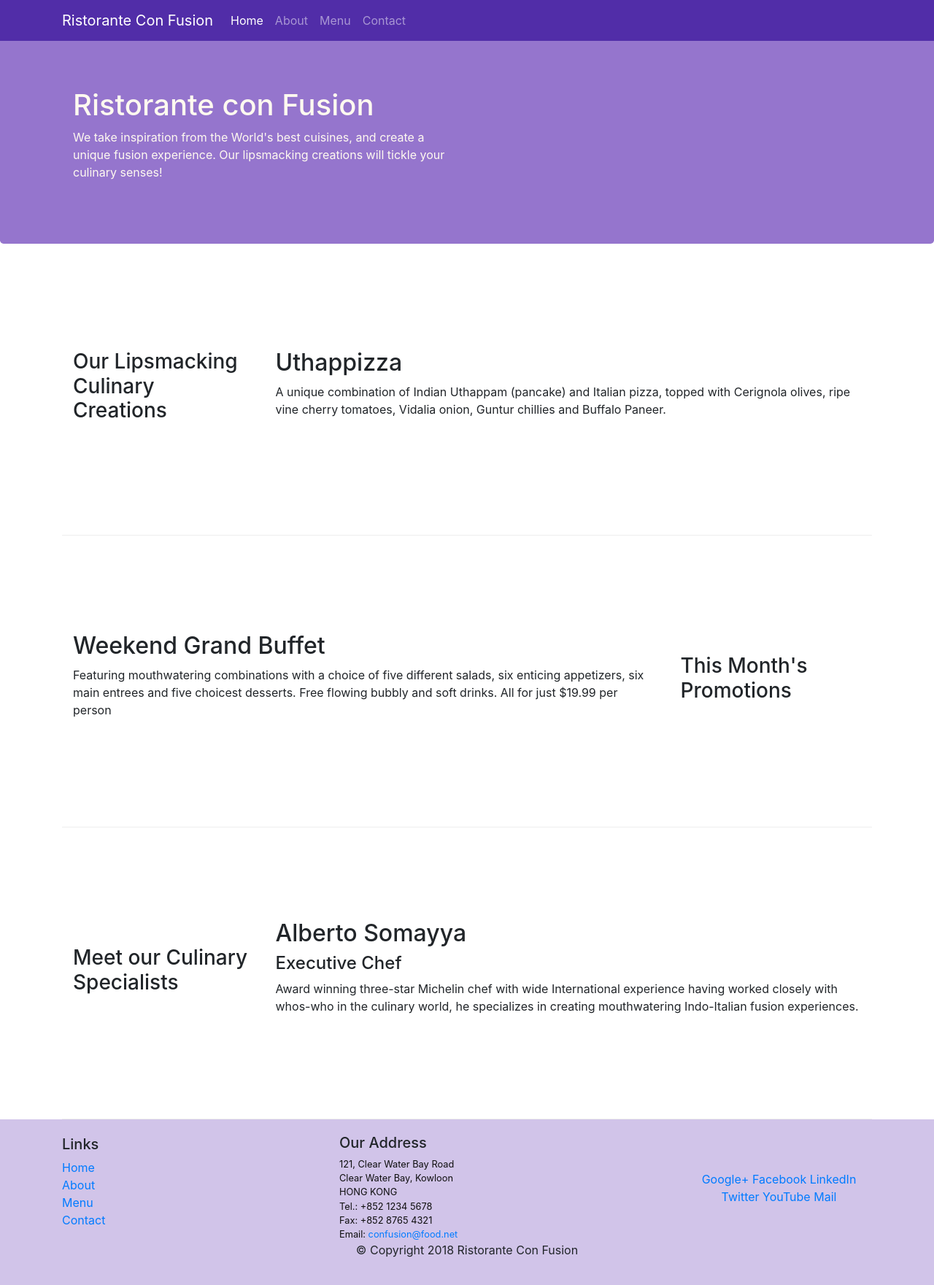
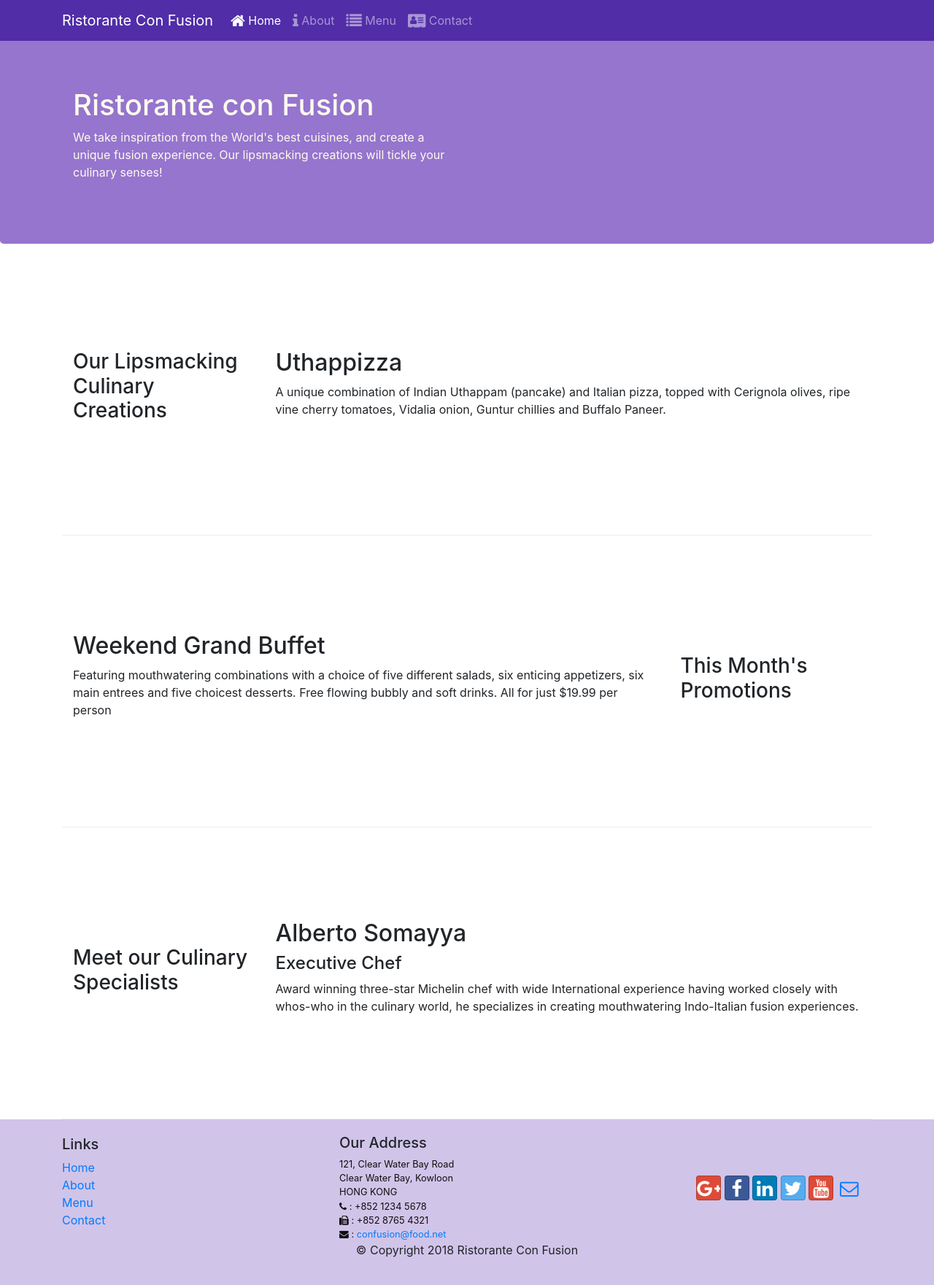
Before and after one commit to SatyamP07/React-FullStack-Bootstrap, a website: page index.html in a window 1280 px wide. Shown: the whole page at 73% size. Drawn offline with nearby package versions, Linux system fonts and the light colour scheme.

Commit message:
Icon Fonts

```diff
--- a/index.html
+++ b/index.html
@@ -9,6 +9,8 @@
 
     <!-- Bootstrap CSS -->
     <link rel="stylesheet" href="node_modules/bootstrap/dist/css/bootstrap.min.css">
+    <link rel="stylesheet" href="node_modules/font-awesome/css/font-awesome.min.css">
+     <link rel="stylesheet" href="node_modules/bootstrap-social/bootstrap-social.css">
     <link rel="stylesheet" href="css/styles.css">
     <title>Ristorante Con Fusion</title>
 </head>
@@ -22,10 +24,10 @@
             <a class="navbar-brand" href="#">Ristorante Con Fusion</a>
             <div class="collapse navbar-collapse" id="Navbar">
                 <ul class="navbar-nav mr-auto">
-                    <li class="nav-item active"><a class="nav-link" href="#">Home</a></li>
-                    <li class="nav-item"><a class="nav-link" href="./aboutus.html">About</a></li>
-                    <li class="nav-item"><a class="nav-link" href="#">Menu</a></li>
-                    <li class="nav-item"><a class="nav-link" href="#">Contact</a></li>
+                    <li class="nav-item active"><a class="nav-link" href="#"><span class="fa fa-home fa-lg"></span> Home</a></li>
+                    <li class="nav-item"><a class="nav-link" href="./aboutus.html"><span class="fa fa-info fa-lg"></span> About</a></li>
+                    <li class="nav-item"><a class="nav-link" href="#"><span class="fa fa-list fa-lg"></span> Menu</a></li>
+                    <li class="nav-item"><a class="nav-link" href="#"><span class="fa fa-address-card fa-lg"></span> Contact</a></li>
                 </ul>
             </div>
         </div>
@@ -95,19 +97,19 @@
 		              121, Clear Water Bay Road<br>
 		              Clear Water Bay, Kowloon<br>
 		              HONG KONG<br>
-		              Tel.: +852 1234 5678<br>
-		              Fax: +852 8765 4321<br>
-		              Email: <a href="mailto:confusion@food.net">confusion@food.net</a>
+		              <i class="fa fa-phone"></i> : +852 1234 5678<br>
+		              <i class="fa fa-fax"></i> : +852 8765 4321<br>
+		              <i class="fa fa-envelope"></i> : <a href="mailto:confusion@food.net">confusion@food.net</a>
 		           </address>
                 </div>
                 <div class="col-12 col-sm-3 align-self-center">
                     <div class="text-center">
-                        <a href="http://google.com/+">Google+</a>
-                        <a href="http://www.facebook.com/profile.php?id=">Facebook</a>
-                        <a href="http://www.linkedin.com/in/">LinkedIn</a>
-                        <a href="http://twitter.com/">Twitter</a>
-                        <a href="http://youtube.com/">YouTube</a>
-                        <a href="mailto:">Mail</a>
+                        <a class="btn btn-social-icon btn-google" href="http://google.com/+"><i class="fa fa-google-plus"></i></a>
+                        <a class="btn btn-social-icon btn-facebook" href="http://www.facebook.com/profile.php?id="><i class="fa fa-facebook"></i></a>
+                        <a class="btn btn-social-icon btn-linkedin" href="http://www.linkedin.com/in/"><i class="fa fa-linkedin"></i></a>
+                        <a class="btn btn-social-icon btn-twitter" href="http://twitter.com/"><i class="fa fa-twitter"></i></a>
+                        <a class="btn btn-social-icon btn-google" href="http://youtube.com/"><i class="fa fa-youtube"></i></a>
+                        <a class="btn btn-social-icon" href="mailto:"><i class="fa fa-envelope-o"></i></a>
                     </div>
                 </div>
            </div>
```
Also changed, not shown: aboutus.html (+17 -15 lines).
